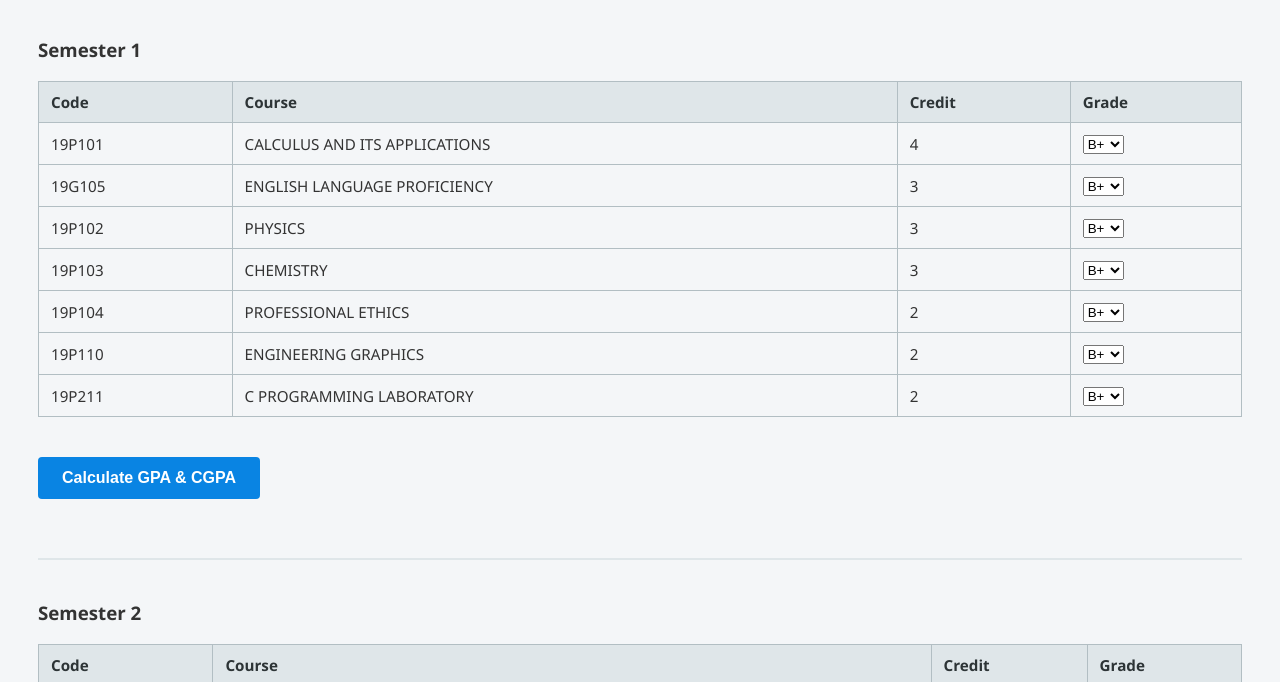
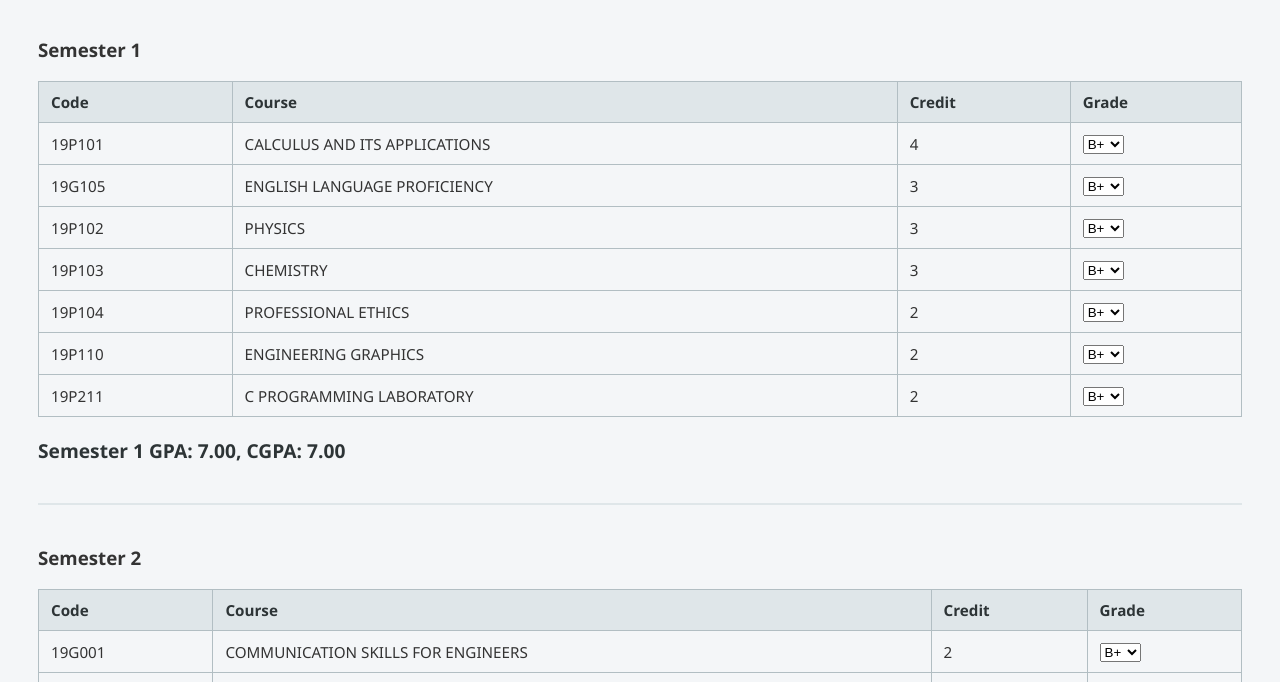
Before and after one commit to Manish-rio/My-Classmate-Website, a plain HTML site: page index.html in a window 1280 px wide. Shown: the part 105-787 px from the top of the page. Drawn offline with Linux system fonts and the light colour scheme.

Commit message:
Update index.html

```diff
--- a/index.html
+++ b/index.html
@@ -146,6 +146,7 @@
     function createCourseTable() {
       const container = document.getElementById('courseContainer');
       const semesters = [...new Set(courseList.map(course => course.semester))];
+
       semesters.forEach(sem => {
         const semCourses = courseList.filter(c => c.semester === sem);
         const section = document.createElement('div');
@@ -165,14 +166,21 @@
             <th>Grade</th>
           </tr>
         `;
+
         semCourses.forEach(course => {
           const row = document.createElement('tr');
+
           row.innerHTML = `
             <td>${course.code}</td>
             <td>${course.course}</td>
             <td>${course.credit}</td>
-            <td>
-              <select data-semester="${sem}" data-credit="${course.credit}">
+          `;
+
+          const gradeCell = document.createElement('td');
+          const select = document.createElement('select');
+          select.setAttribute('data-semester', sem);
+          select.setAttribute('data-credit', course.credit);
+          select.innerHTML = `
             <option value="O">O</option>
             <option value="A+">A+</option>
             <option value="A">A</option>
@@ -180,30 +188,27 @@
             <option value="B">B</option>
             <option value="C">C</option>
             <option value="NA">NA</option>
-              </select>
-            </td>
           `;
+          // Trigger calculation when grade changes
+          select.addEventListener('change', () => calculateGPAandCGPA());
+
+          gradeCell.appendChild(select);
+          row.appendChild(gradeCell);
           table.appendChild(row);
         });
-
-        const btn = document.createElement('button');
-        btn.className = 'calculate-btn';
-        btn.textContent = 'Calculate GPA & CGPA';
-        btn.onclick = () => calculateGPAandCGPA(sem);
 
         const resultPara = document.createElement('p');
         resultPara.className = 'result';
         resultPara.id = `result-${sem}`;
-
         section.appendChild(table);
-        section.appendChild(btn);
         section.appendChild(resultPara);
-
         container.appendChild(section);
       });
+
+      calculateGPAandCGPA(); // initial calculation
     }
 
-function calculateGPAandCGPA(currentSemester) {
+    function calculateGPAandCGPA() {
       const semesterSections = document.querySelectorAll('.semester');
       const semesterData = {};
 
@@ -230,14 +235,17 @@ function calculateGPAandCGPA(currentSemester) {
         };
       });
 
-  // GPA for current semester
-  let gpa = '0.00';
-  if (semesterData[currentSemester]) {
-    const { credits, points } = semesterData[currentSemester];
-    gpa = (points / credits).toFixed(2);
+      // Calculate GPA for each semester
+      Object.keys(semesterData).forEach(sem => {
+        const { credits, points } = semesterData[sem];
+        const gpa = (points / credits).toFixed(2);
+        const resultElement = document.getElementById(`result-${sem}`);
+        if (resultElement) {
+          resultElement.textContent = `Semester ${sem} GPA: ${gpa}`;
         }
+      });
 
-  // CGPA across all semesters
+      // Calculate CGPA
       let cumCredits = 0;
       let cumPoints = 0;
       Object.values(semesterData).forEach(({ credits, points }) => {
@@ -246,9 +254,15 @@ function calculateGPAandCGPA(currentSemester) {
       });
       const cgpa = (cumPoints / cumCredits).toFixed(2);
 
-  const resultElement = document.getElementById(`result-${currentSemester}`);
-  resultElement.textContent = `Semester ${currentSemester} GPA: ${gpa}, CGPA: ${cgpa}`;
+      // Append CGPA to each semester result
+      Object.keys(semesterData).forEach(sem => {
+        const resultElement = document.getElementById(`result-${sem}`);
+        if (resultElement) {
+          resultElement.textContent += `, CGPA: ${cgpa}`;
         }
+      });
+    }
+
 
 
     createCourseTable();
```
Lines whose indentation alone changed are shown as unchanged.
